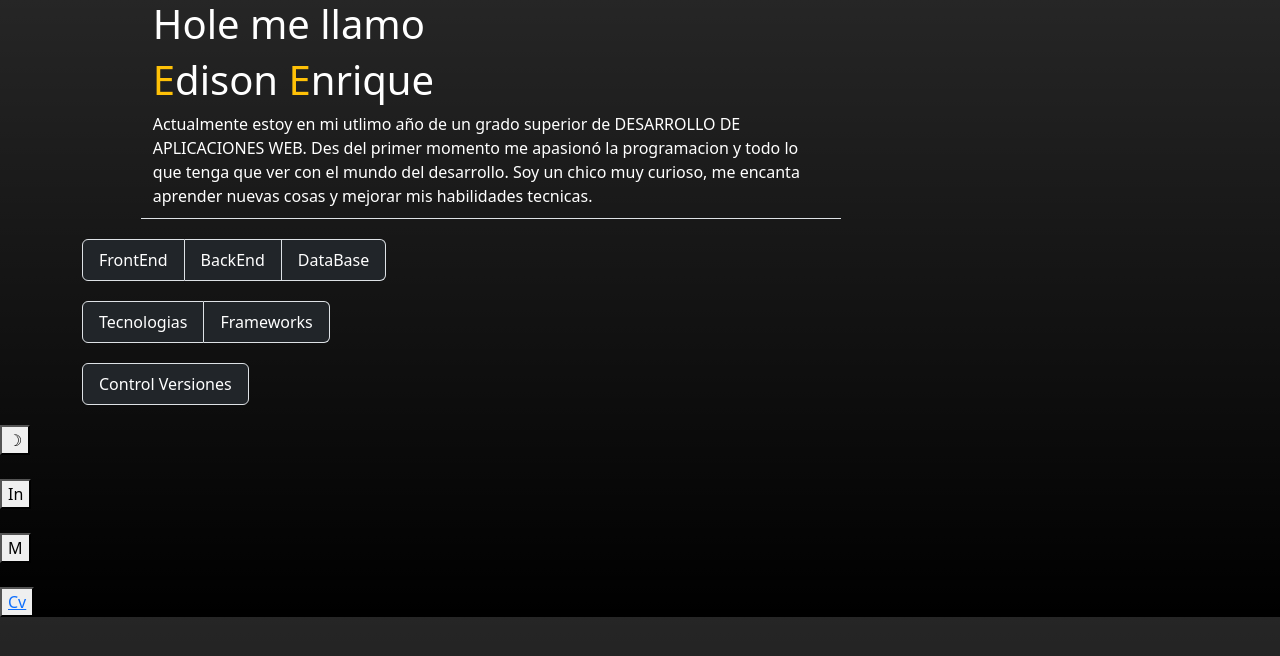
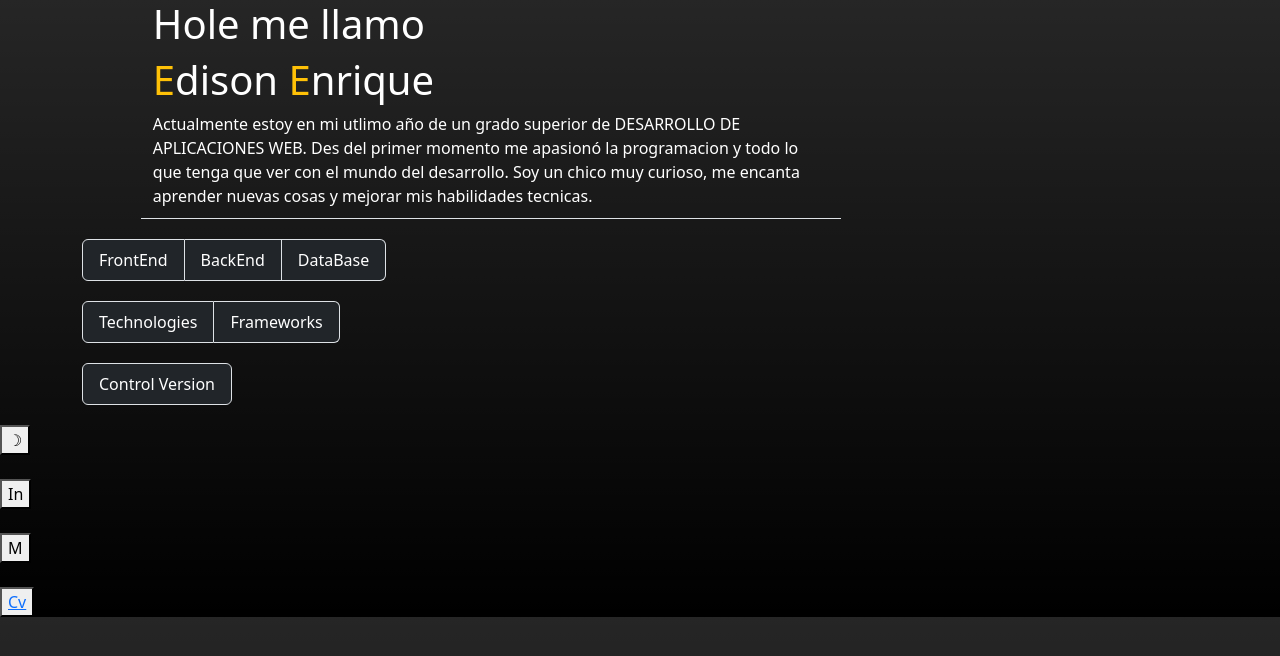
Before and after one commit to Edison-E/ProfileVue, a Vue app: page / in a window 1280 px wide. Shown: the top 656 px of the page. Built offline with nearby package versions, Linux system fonts and the light colour scheme.

Commit message:
Rename method, add new framework

```diff
--- a/src/components/skillComponent.vue
+++ b/src/components/skillComponent.vue
@@ -17,7 +17,7 @@ export default {
         visibleLenguaje(typeLenguaje){
             this.isVisible[typeLenguaje] = !this.isVisible[typeLenguaje]
         },
-        visibleFrameworkTecnologia(category){
+        visibleFrameworkTechnologies(category){
             this.isVisible[category] = !this.isVisible[category]
         },
         visibleVersionControl(typeVersion){
@@ -57,7 +57,7 @@ export default {
 
         <ul class="list-group list-group-horizontal">
             <li class="list-group-item bg-dark text-white">
-                <span @click="visibleFrameworkTecnologia('Tecnologia')">Tecnologias</span>
+                <span @click="visibleFrameworkTechnologies('Tecnologia')">Technologies</span>
                 <ul v-show="isVisible['Tecnologia']">
                     <li>XML</li>
                     <li>XSD</li>
@@ -67,17 +67,18 @@ export default {
                 </ul>
             </li>
             <li class="list-group-item bg-dark text-white">
-                <span @click="visibleFrameworkTecnologia('Framework')">Frameworks</span>
+                <span @click="visibleFrameworkTechnologies('Framework')">Frameworks</span>
                 <ul v-show="isVisible['Framework']">
                     <li>Vue</li>
                     <li>JQUERY</li>
+                    <li>Bootstrap</li>
                 </ul>
             </li>
         </ul>
 
         <ul class="list-group list-group-horizontal">
             <li class="list-group-item bg-dark text-white">
-                <span @click="visibleVersionControl('ControlVersion')">Control Versiones</span>
+                <span @click="visibleVersionControl('ControlVersion')">Control Version</span>
                 <ul v-show="isVisible['ControlVersion']">
                     <li>GitHub</li>
                     <li>BitBucket</li>
```
